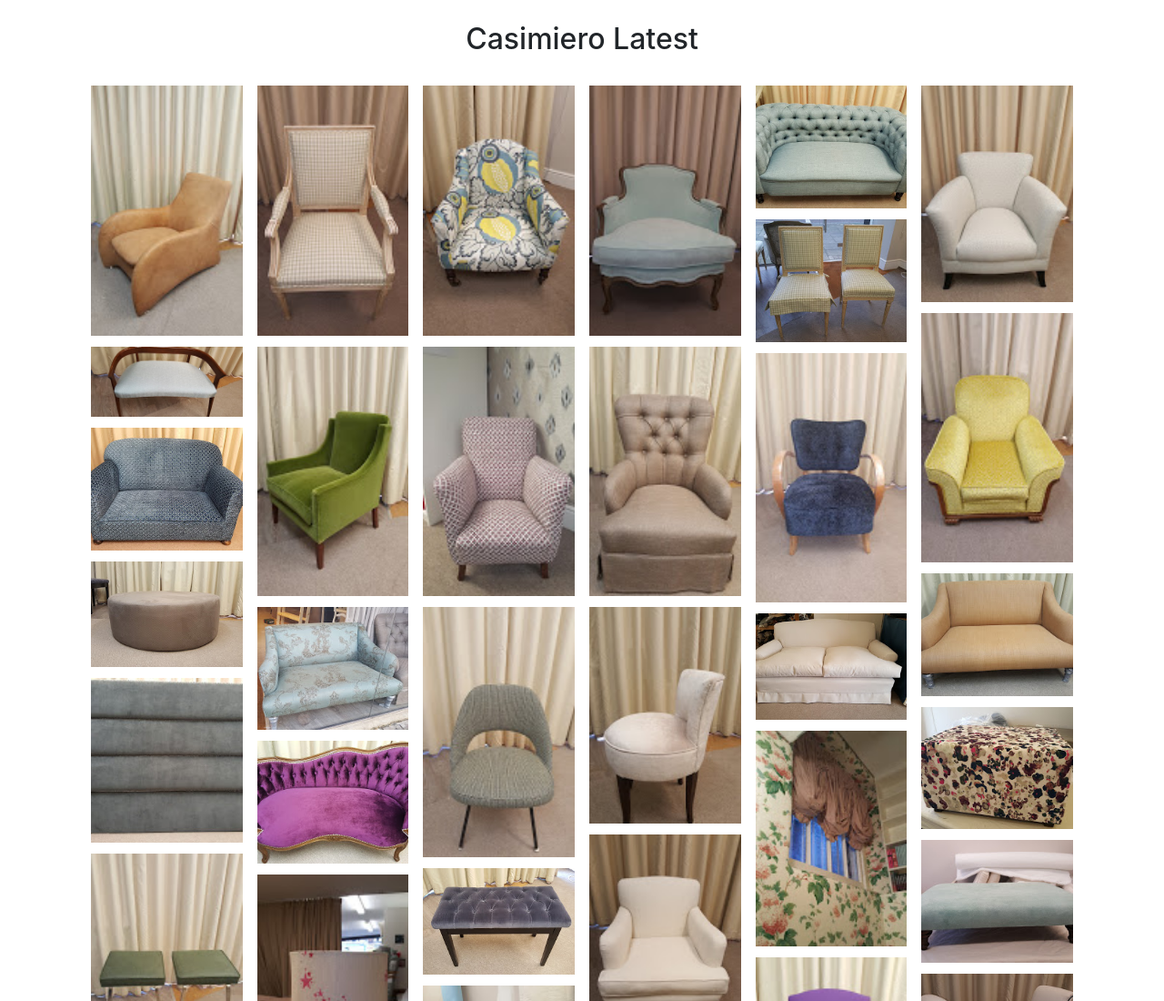
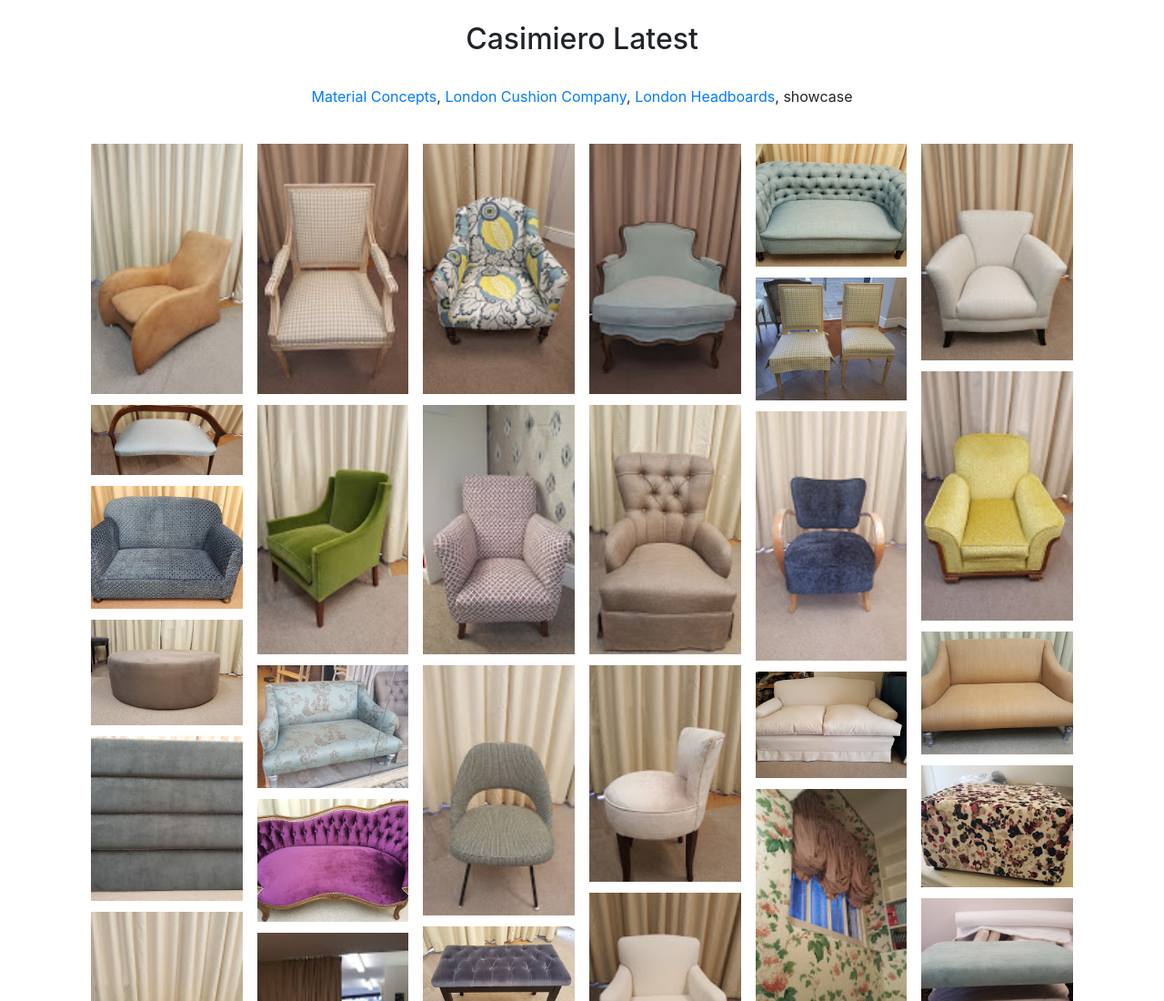
Before and after one commit to hosse25uv/lcc, a plain HTML site: page index.html in a window 1280 px wide. Shown: the top 1100 px of the page at 91% size. Drawn offline with nearby package versions, Linux system fonts and the light colour scheme.

Commit message:
update index.html

```diff
--- a/index.html
+++ b/index.html
@@ -11,7 +11,7 @@
 <div class="container">
 	<div class="row">
 		<div class="col-md-12"><br />
-		    <div class="well text-center"><h2>Casimiero Latest</h2></div><br />
+		    <div class="well text-center"><h2>Casimiero Latest</h2><br /><p><a href="http://www.materialconcepts.co.uk" target="_blank">Material Concepts</a>, <a href="http://www.londoncushioncompany.com" target="blank">London Cushion Company</a>, <a href="https://www.londonheadboards.com" target="_blank">London Headboards</a>, showcase</p></div><br />
 		</div>
 	</div>
 	<div class="container">
```
